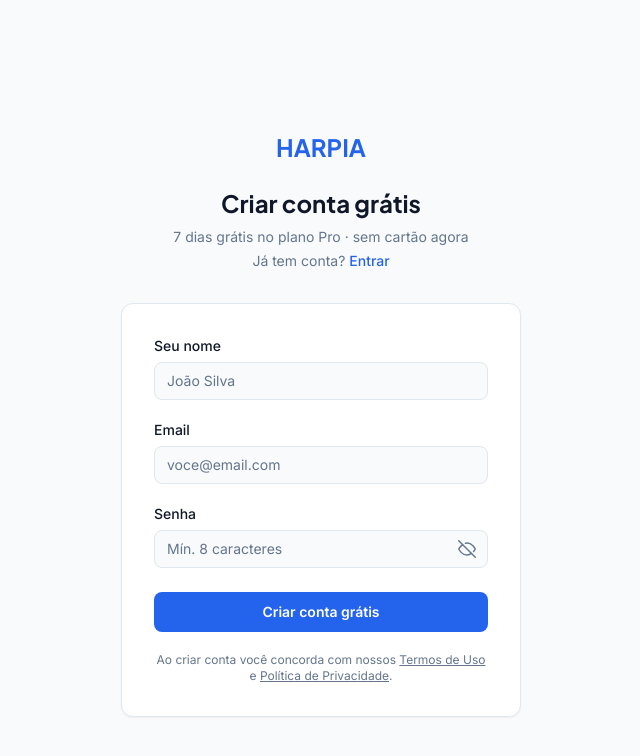
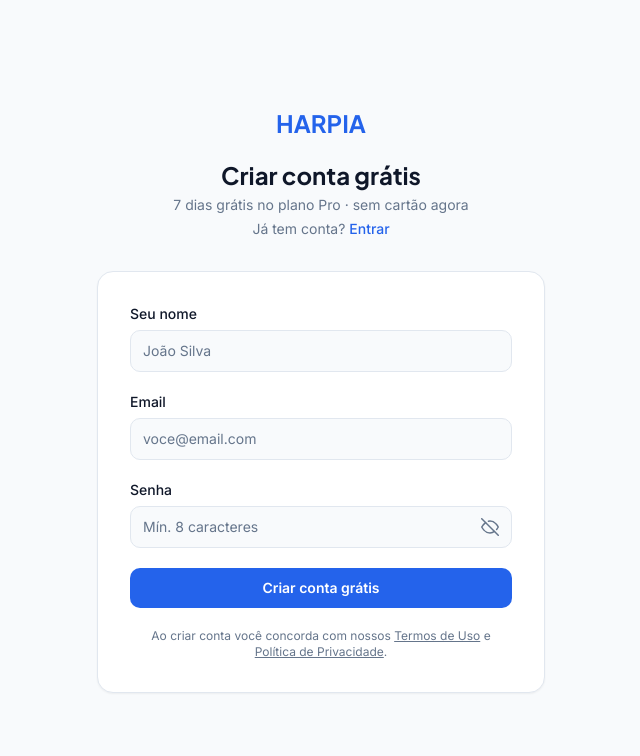
Before and after one commit to CassioBranco/HARP.IA, a Next.js app: page /signup in a window 1280 px wide. Shown: the top 756 px of the page, without its empty margins (319-959 px from the left). Built offline with nearby package versions, Linux system fonts and the light colour scheme.

Commit message:
fix: remove double layout wrapper, eye toggle e forca de senha corrigidos

```diff
--- a/app/(auth)/login/page.tsx
+++ b/app/(auth)/login/page.tsx
@@ -6,54 +6,61 @@ import { useRouter } from 'next/navigation'
 import { ensureProfileOnClient } from '@/lib/auth/client'
 import { createBrowserClient } from '@/lib/supabase/client'
 
+// ---------------------------------------------------------------------------
+// Eye icon
+// ---------------------------------------------------------------------------
 function EyeIcon({ open }: { open: boolean }) {
-  return open ? (
-    <svg xmlns="http://www.w3.org/2000/svg" width="18" height="18" viewBox="0 0 24 24" fill="none" stroke="currentColor" strokeWidth="2" strokeLinecap="round" strokeLinejoin="round">
+  if (open) return (
+    <svg width="18" height="18" viewBox="0 0 24 24" fill="none" stroke="currentColor" strokeWidth="2" strokeLinecap="round" strokeLinejoin="round">
       <path d="M1 12s4-8 11-8 11 8 11 8-4 8-11 8-11-8-11-8z"/>
       <circle cx="12" cy="12" r="3"/>
     </svg>
-  ) : (
-    <svg xmlns="http://www.w3.org/2000/svg" width="18" height="18" viewBox="0 0 24 24" fill="none" stroke="currentColor" strokeWidth="2" strokeLinecap="round" strokeLinejoin="round">
-      <path d="M17.94 17.94A10.07 10.07 0 0112 20c-7 0-11-8-11-8a18.45 18.45 0 015.06-5.94"/>
-      <path d="M9.9 4.24A9.12 9.12 0 0112 4c7 0 11 8 11 8a18.5 18.5 0 01-2.16 3.19"/>
+  )
+  return (
+    <svg width="18" height="18" viewBox="0 0 24 24" fill="none" stroke="currentColor" strokeWidth="2" strokeLinecap="round" strokeLinejoin="round">
+      <path d="M17.94 17.94A10.07 10.07 0 0112 20c-7 0-11-8-11-8a18.45 18.45 0 015.06-5.94M9.9 4.24A9.12 9.12 0 0112 4c7 0 11 8 11 8a18.5 18.5 0 01-2.16 3.19"/>
       <line x1="1" y1="1" x2="23" y2="23"/>
     </svg>
   )
 }
 
-const inputCls = "w-full rounded-md border border-input bg-background px-3 py-2 text-sm text-foreground placeholder:text-muted-foreground focus:outline-none focus:ring-2 focus:ring-ring focus:ring-offset-1 disabled:opacity-50"
+// ---------------------------------------------------------------------------
+// Shared input style
+// ---------------------------------------------------------------------------
+const inputCls =
+  'w-full rounded-lg border border-input bg-background px-3 py-2.5 text-sm ' +
+  'text-foreground placeholder:text-muted-foreground ' +
+  'focus:outline-none focus:ring-2 focus:ring-ring focus:ring-offset-1 ' +
+  'disabled:opacity-50 transition-colors'
 
+// ---------------------------------------------------------------------------
+// Page — auth layout já centraliza, não precisa re-envolver
+// ---------------------------------------------------------------------------
 export default function LoginPage() {
   const router = useRouter()
-  const [email, setEmail] = useState('')
-  const [password, setPassword] = useState('')
+  const [email,        setEmail]        = useState('')
+  const [password,     setPassword]     = useState('')
   const [showPassword, setShowPassword] = useState(false)
-  const [error, setError] = useState('')
-  const [loading, setLoading] = useState(false)
+  const [error,        setError]        = useState('')
+  const [loading,      setLoading]      = useState(false)
 
   async function handleSubmit(e: React.FormEvent) {
     e.preventDefault()
     setError('')
     setLoading(true)
-
     try {
       const supabase = createBrowserClient()
       const { error: authError } = await supabase.auth.signInWithPassword({ email, password })
-
       if (authError) {
-        const msg = authError.message.toLowerCase()
-        if (msg.includes('invalid login credentials')) {
-          setError('Email ou senha incorretos.')
-        } else if (msg.includes('email not confirmed')) {
-          setError('Email não confirmado. Verifique sua caixa de entrada e clique no link que enviamos.')
-        } else {
-          setError(`Erro: ${authError.message}`)
-        }
+        const m = authError.message.toLowerCase()
+        setError(
+          m.includes('invalid login credentials') ? 'Email ou senha incorretos.' :
+          m.includes('email not confirmed')        ? 'Email não confirmado. Verifique sua caixa de entrada.' :
+          `Erro: ${authError.message}`
+        )
         return
       }
-
       try { await ensureProfileOnClient() } catch { /* ignora */ }
-
       const next = new URLSearchParams(window.location.search).get('next')
       router.push(next?.startsWith('/') ? next : '/sites')
       router.refresh()
@@ -63,13 +70,13 @@ export default function LoginPage() {
   }
 
   return (
-    <div className="flex min-h-screen items-center justify-center bg-background p-6">
-      <div className="w-full max-w-md">
+    <>
+      {/* Cabeçalho */}
       <div className="mb-8 text-center">
         <Link href="/" className="font-heading text-2xl font-bold text-primary">
           HARPIA
         </Link>
-          <h1 className="font-heading mt-6 text-2xl font-bold text-foreground">
+        <h1 className="font-heading mt-5 text-2xl font-bold text-foreground">
           Entrar na conta
         </h1>
         <p className="mt-2 text-sm text-muted-foreground">
@@ -80,76 +87,72 @@ export default function LoginPage() {
         </p>
       </div>
 
-        <div className="rounded-xl border border-border bg-card p-8 shadow-sm">
+      {/* Card */}
+      <div className="rounded-2xl border border-border bg-card p-8 shadow-sm">
         <form onSubmit={handleSubmit} className="flex flex-col gap-5">
+
           {/* Email */}
           <div className="flex flex-col gap-1.5">
             <label htmlFor="email" className="text-sm font-medium text-foreground">
               Email
             </label>
             <input
-                id="email"
-                type="email"
-                autoComplete="email"
-                required
-                value={email}
-                onChange={e => setEmail(e.target.value)}
+              id="email" type="email" autoComplete="email" required
+              value={email} onChange={e => setEmail(e.target.value)}
               placeholder="voce@email.com"
               className={inputCls}
               disabled={loading}
             />
           </div>
 
-            {/* Senha com eye toggle */}
+          {/* Senha + eye toggle */}
           <div className="flex flex-col gap-1.5">
             <div className="flex items-center justify-between">
               <label htmlFor="password" className="text-sm font-medium text-foreground">
                 Senha
               </label>
-                <Link href="/reset" className="text-xs text-muted-foreground hover:text-primary">
+              <Link href="/reset" className="text-xs text-muted-foreground hover:text-primary transition-colors">
                 Esqueci a senha
               </Link>
             </div>
+
             <div className="relative">
               <input
                 id="password"
                 type={showPassword ? 'text' : 'password'}
-                  autoComplete="current-password"
-                  required
-                  value={password}
-                  onChange={e => setPassword(e.target.value)}
+                autoComplete="current-password" required
+                value={password} onChange={e => setPassword(e.target.value)}
                 placeholder="••••••••"
-                  className={`${inputCls} pr-10`}
+                className={`${inputCls} pr-11`}
                 disabled={loading}
               />
               <button
                 type="button"
                 onClick={() => setShowPassword(v => !v)}
-                  className="absolute right-3 top-1/2 -translate-y-1/2 text-muted-foreground hover:text-foreground transition-colors"
-                  tabIndex={-1}
                 aria-label={showPassword ? 'Ocultar senha' : 'Mostrar senha'}
+                className="absolute inset-y-0 right-0 flex items-center justify-center w-11 text-muted-foreground hover:text-foreground transition-colors"
               >
                 <EyeIcon open={showPassword} />
               </button>
             </div>
           </div>
 
+          {/* Erro */}
           {error && (
-              <p className="rounded-md bg-destructive/10 px-3 py-2 text-sm text-destructive">
+            <p className="rounded-lg bg-destructive/10 px-3 py-2.5 text-sm text-destructive">
               {error}
             </p>
           )}
 
+          {/* Submit */}
           <button
-              type="submit"
-              disabled={loading}
-              className="mt-1 rounded-md bg-primary py-2.5 text-sm font-semibold text-primary-foreground transition-colors hover:bg-primary/90 disabled:cursor-not-allowed disabled:opacity-60"
+            type="submit" disabled={loading}
+            className="w-full rounded-lg bg-primary py-2.5 text-sm font-semibold text-primary-foreground transition-colors hover:bg-primary/90 disabled:cursor-not-allowed disabled:opacity-60"
           >
-              {loading ? 'Entrando...' : 'Entrar'}
+            {loading ? 'Entrando…' : 'Entrar'}
           </button>
         </form>
       </div>
-      </div>
-    </div>
+    </>
   )
 }
--- a/app/(auth)/signup/page.tsx
+++ b/app/(auth)/signup/page.tsx
@@ -7,19 +7,18 @@ import { ensureProfileOnClient } from '@/lib/auth/client'
 import { createBrowserClient } from '@/lib/supabase/client'
 
 // ---------------------------------------------------------------------------
-// Ícone de olho
+// Eye icon
 // ---------------------------------------------------------------------------
-
 function EyeIcon({ open }: { open: boolean }) {
-  return open ? (
-    <svg xmlns="http://www.w3.org/2000/svg" width="18" height="18" viewBox="0 0 24 24" fill="none" stroke="currentColor" strokeWidth="2" strokeLinecap="round" strokeLinejoin="round">
+  if (open) return (
+    <svg width="18" height="18" viewBox="0 0 24 24" fill="none" stroke="currentColor" strokeWidth="2" strokeLinecap="round" strokeLinejoin="round">
       <path d="M1 12s4-8 11-8 11 8 11 8-4 8-11 8-11-8-11-8z"/>
       <circle cx="12" cy="12" r="3"/>
     </svg>
-  ) : (
-    <svg xmlns="http://www.w3.org/2000/svg" width="18" height="18" viewBox="0 0 24 24" fill="none" stroke="currentColor" strokeWidth="2" strokeLinecap="round" strokeLinejoin="round">
-      <path d="M17.94 17.94A10.07 10.07 0 0112 20c-7 0-11-8-11-8a18.45 18.45 0 015.06-5.94"/>
-      <path d="M9.9 4.24A9.12 9.12 0 0112 4c7 0 11 8 11 8a18.5 18.5 0 01-2.16 3.19"/>
+  )
+  return (
+    <svg width="18" height="18" viewBox="0 0 24 24" fill="none" stroke="currentColor" strokeWidth="2" strokeLinecap="round" strokeLinejoin="round">
+      <path d="M17.94 17.94A10.07 10.07 0 0112 20c-7 0-11-8-11-8a18.45 18.45 0 015.06-5.94M9.9 4.24A9.12 9.12 0 0112 4c7 0 11 8 11 8a18.5 18.5 0 01-2.16 3.19"/>
       <line x1="1" y1="1" x2="23" y2="23"/>
     </svg>
   )
@@ -28,115 +27,90 @@ function EyeIcon({ open }: { open: boolean }) {
 // ---------------------------------------------------------------------------
 // Força de senha
 // ---------------------------------------------------------------------------
+type Strength = 'fraca' | 'média' | 'forte'
 
-type StrengthLevel = 'vazia' | 'fraca' | 'média' | 'forte'
-
-function getStrength(pwd: string): StrengthLevel {
-  if (!pwd) return 'vazia'
+function getStrength(pwd: string): Strength | null {
+  if (!pwd) return null
   let score = 0
-  if (pwd.length >= 8)  score++
-  if (pwd.length >= 12) score++
-  if (/[A-Z]/.test(pwd)) score++
-  if (/[0-9]/.test(pwd)) score++
-  if (/[^A-Za-z0-9]/.test(pwd)) score++
+  if (pwd.length >= 8)            score++
+  if (pwd.length >= 12)           score++
+  if (/[A-Z]/.test(pwd))          score++
+  if (/[0-9]/.test(pwd))          score++
+  if (/[^A-Za-z0-9]/.test(pwd))   score++
   if (score <= 1) return 'fraca'
   if (score <= 3) return 'média'
   return 'forte'
 }
 
-const STRENGTH_CONFIG: Record<StrengthLevel, { label: string; bars: number; color: string; text: string }> = {
-  vazia: { label: '',      bars: 0, color: 'bg-muted',       text: 'text-muted-foreground' },
-  fraca: { label: 'Fraca', bars: 1, color: 'bg-destructive', text: 'text-destructive'      },
-  média: { label: 'Média', bars: 2, color: 'bg-accent',      text: 'text-accent-foreground' },
-  forte: { label: 'Forte', bars: 3, color: 'bg-primary',     text: 'text-primary'           },
+const STRENGTH_CFG = {
+  fraca: { bars: 1, barColor: 'bg-red-500',    textColor: 'text-red-600',    hint: 'Use letras maiúsculas, números ou símbolos' },
+  média: { bars: 2, barColor: 'bg-yellow-500', textColor: 'text-yellow-600', hint: 'Adicione símbolos para ficar mais segura' },
+  forte: { bars: 3, barColor: 'bg-green-500',  textColor: 'text-green-600',  hint: 'Senha segura ✓' },
 }
 
 function PasswordStrength({ password }: { password: string }) {
   const level = getStrength(password)
-  const cfg = STRENGTH_CONFIG[level]
-  if (!password) return null
-
+  if (!level) return null
+  const cfg = STRENGTH_CFG[level]
   return (
     <div className="mt-2 space-y-1.5">
       <div className="flex gap-1.5">
         {[1, 2, 3].map(i => (
-          <div
-            key={i}
-            className={`h-1.5 flex-1 rounded-full transition-all duration-300 ${
-              i <= cfg.bars ? cfg.color : 'bg-muted'
-            }`}
-          />
+          <div key={i} className={`h-1.5 flex-1 rounded-full transition-all duration-300 ${i <= cfg.bars ? cfg.barColor : 'bg-muted'}`} />
         ))}
       </div>
-      <p className={`text-xs font-medium ${cfg.text}`}>
-        Senha {cfg.label}
-        {level === 'fraca' && ' — use letras maiúsculas, números ou símbolos'}
-        {level === 'média' && ' — adicione símbolos para ficar mais segura'}
-        {level === 'forte' && ' ✓'}
+      <p className={`text-xs font-medium ${cfg.textColor}`}>
+        Senha <strong>{level}</strong> — {cfg.hint}
       </p>
     </div>
   )
 }
 
 // ---------------------------------------------------------------------------
-// Input class
+// Shared input style
 // ---------------------------------------------------------------------------
-
-const inputCls = "w-full rounded-md border border-input bg-background px-3 py-2 text-sm text-foreground placeholder:text-muted-foreground focus:outline-none focus:ring-2 focus:ring-ring focus:ring-offset-1 disabled:opacity-50"
+const inputCls =
+  'w-full rounded-lg border border-input bg-background px-3 py-2.5 text-sm ' +
+  'text-foreground placeholder:text-muted-foreground ' +
+  'focus:outline-none focus:ring-2 focus:ring-ring focus:ring-offset-1 ' +
+  'disabled:opacity-50 transition-colors'
 
 // ---------------------------------------------------------------------------
 // Page
 // ---------------------------------------------------------------------------
-
 export default function SignupPage() {
   const router = useRouter()
-  const [name, setName] = useState('')
-  const [email, setEmail] = useState('')
-  const [password, setPassword] = useState('')
+  const [name,         setName]         = useState('')
+  const [email,        setEmail]        = useState('')
+  const [password,     setPassword]     = useState('')
   const [showPassword, setShowPassword] = useState(false)
-  const [error, setError] = useState('')
-  const [loading, setLoading] = useState(false)
+  const [error,        setError]        = useState('')
+  const [loading,      setLoading]      = useState(false)
 
   async function handleSubmit(e: React.FormEvent) {
     e.preventDefault()
     setError('')
-
-    if (password.length < 8) {
-      setError('A senha precisa ter pelo menos 8 caracteres.')
-      return
-    }
-
+    if (password.length < 8) { setError('A senha precisa ter pelo menos 8 caracteres.'); return }
     setLoading(true)
-
     try {
       const supabase = createBrowserClient()
       const { data, error: authError } = await supabase.auth.signUp({
-        email,
-        password,
+        email, password,
         options: {
           data: { full_name: name },
           emailRedirectTo: `${window.location.origin}/auth/callback?next=/sites`,
         },
       })
-
       if (authError) {
-        if (authError.message.toLowerCase().includes('already registered')) {
-          setError('Este email já tem uma conta. Faça login.')
-        } else {
-          setError(`Erro: ${authError.message}`)
-        }
+        setError(authError.message.toLowerCase().includes('already registered')
+          ? 'Este email já tem uma conta. Faça login.'
+          : `Erro: ${authError.message}`)
         return
       }
-
       if (data.session) {
-        // Confirmação desligada — cria perfil e entra direto
         try { await ensureProfileOnClient() } catch { /* ignora */ }
-        router.push('/sites')
-        router.refresh()
-        return
+        router.push('/sites'); router.refresh(); return
       }
-
-      // Confirmação ativa — vai para página dedicada
       router.push(`/confirme-email?email=${encodeURIComponent(email)}`)
     } finally {
       setLoading(false)
@@ -144,106 +118,85 @@ export default function SignupPage() {
   }
 
   return (
-    <div className="flex min-h-screen items-center justify-center bg-background p-6">
-      <div className="w-full max-w-md">
+    <>
+      {/* Cabeçalho */}
       <div className="mb-8 text-center">
         <Link href="/" className="font-heading text-2xl font-bold text-primary">
           HARPIA
         </Link>
-          <h1 className="font-heading mt-6 text-2xl font-bold text-foreground">
+        <h1 className="font-heading mt-5 text-2xl font-bold text-foreground">
           Criar conta grátis
         </h1>
-          <p className="mt-2 text-sm text-muted-foreground">
-            7 dias grátis no plano Pro · sem cartão agora
-          </p>
+        <p className="mt-1 text-sm text-muted-foreground">7 dias grátis no plano Pro · sem cartão agora</p>
         <p className="mt-1 text-sm text-muted-foreground">
           Já tem conta?{' '}
-            <Link href="/login" className="font-medium text-primary hover:underline">
-              Entrar
-            </Link>
+          <Link href="/login" className="font-medium text-primary hover:underline">Entrar</Link>
         </p>
       </div>
 
-        <div className="rounded-xl border border-border bg-card p-8 shadow-sm">
+      {/* Card */}
+      <div className="rounded-2xl border border-border bg-card p-8 shadow-sm">
         <form onSubmit={handleSubmit} className="flex flex-col gap-5">
+
           {/* Nome */}
           <div className="flex flex-col gap-1.5">
-              <label htmlFor="name" className="text-sm font-medium text-foreground">
-                Seu nome
-              </label>
+            <label htmlFor="name" className="text-sm font-medium text-foreground">Seu nome</label>
             <input
-                id="name"
-                type="text"
-                autoComplete="name"
-                required
-                value={name}
-                onChange={e => setName(e.target.value)}
+              id="name" type="text" autoComplete="name" required
+              value={name} onChange={e => setName(e.target.value)}
               placeholder="João Silva"
-                className={inputCls}
-                disabled={loading}
+              className={inputCls} disabled={loading}
             />
           </div>
 
           {/* Email */}
           <div className="flex flex-col gap-1.5">
-              <label htmlFor="email" className="text-sm font-medium text-foreground">
-                Email
-              </label>
+            <label htmlFor="email" className="text-sm font-medium text-foreground">Email</label>
             <input
-                id="email"
-                type="email"
-                autoComplete="email"
-                required
-                value={email}
-                onChange={e => setEmail(e.target.value)}
+              id="email" type="email" autoComplete="email" required
+              value={email} onChange={e => setEmail(e.target.value)}
               placeholder="voce@email.com"
-                className={inputCls}
-                disabled={loading}
+              className={inputCls} disabled={loading}
             />
           </div>
 
-            {/* Senha com eye toggle + força */}
+          {/* Senha + eye + força */}
           <div className="flex flex-col gap-1.5">
-              <label htmlFor="password" className="text-sm font-medium text-foreground">
-                Senha
-              </label>
+            <label htmlFor="password" className="text-sm font-medium text-foreground">Senha</label>
             <div className="relative">
               <input
                 id="password"
                 type={showPassword ? 'text' : 'password'}
-                  autoComplete="new-password"
-                  required
-                  value={password}
-                  onChange={e => setPassword(e.target.value)}
+                autoComplete="new-password" required
+                value={password} onChange={e => setPassword(e.target.value)}
                 placeholder="Mín. 8 caracteres"
-                  className={`${inputCls} pr-10`}
+                className={`${inputCls} pr-11`}
                 disabled={loading}
               />
               <button
                 type="button"
                 onClick={() => setShowPassword(v => !v)}
-                  className="absolute right-3 top-1/2 -translate-y-1/2 text-muted-foreground hover:text-foreground transition-colors"
-                  tabIndex={-1}
                 aria-label={showPassword ? 'Ocultar senha' : 'Mostrar senha'}
+                className="absolute inset-y-0 right-0 flex items-center justify-center w-11 text-muted-foreground hover:text-foreground transition-colors"
               >
                 <EyeIcon open={showPassword} />
               </button>
             </div>
+            {/* Força de senha */}
             <PasswordStrength password={password} />
           </div>
 
+          {/* Erro */}
           {error && (
-              <p className="rounded-md bg-destructive/10 px-3 py-2 text-sm text-destructive">
-                {error}
-              </p>
+            <p className="rounded-lg bg-destructive/10 px-3 py-2.5 text-sm text-destructive">{error}</p>
           )}
 
+          {/* Submit */}
           <button
-              type="submit"
-              disabled={loading}
-              className="mt-1 rounded-md bg-primary py-2.5 text-sm font-semibold text-primary-foreground transition-colors hover:bg-primary/90 disabled:cursor-not-allowed disabled:opacity-60"
+            type="submit" disabled={loading}
+            className="w-full rounded-lg bg-primary py-2.5 text-sm font-semibold text-primary-foreground transition-colors hover:bg-primary/90 disabled:cursor-not-allowed disabled:opacity-60"
           >
-              {loading ? 'Criando conta...' : 'Criar conta grátis'}
+            {loading ? 'Criando conta…' : 'Criar conta grátis'}
           </button>
 
           <p className="text-center text-xs text-muted-foreground">
@@ -254,7 +207,6 @@ export default function SignupPage() {
           </p>
         </form>
       </div>
-      </div>
-    </div>
+    </>
   )
 }
```
Lines whose indentation alone changed are shown as unchanged.
